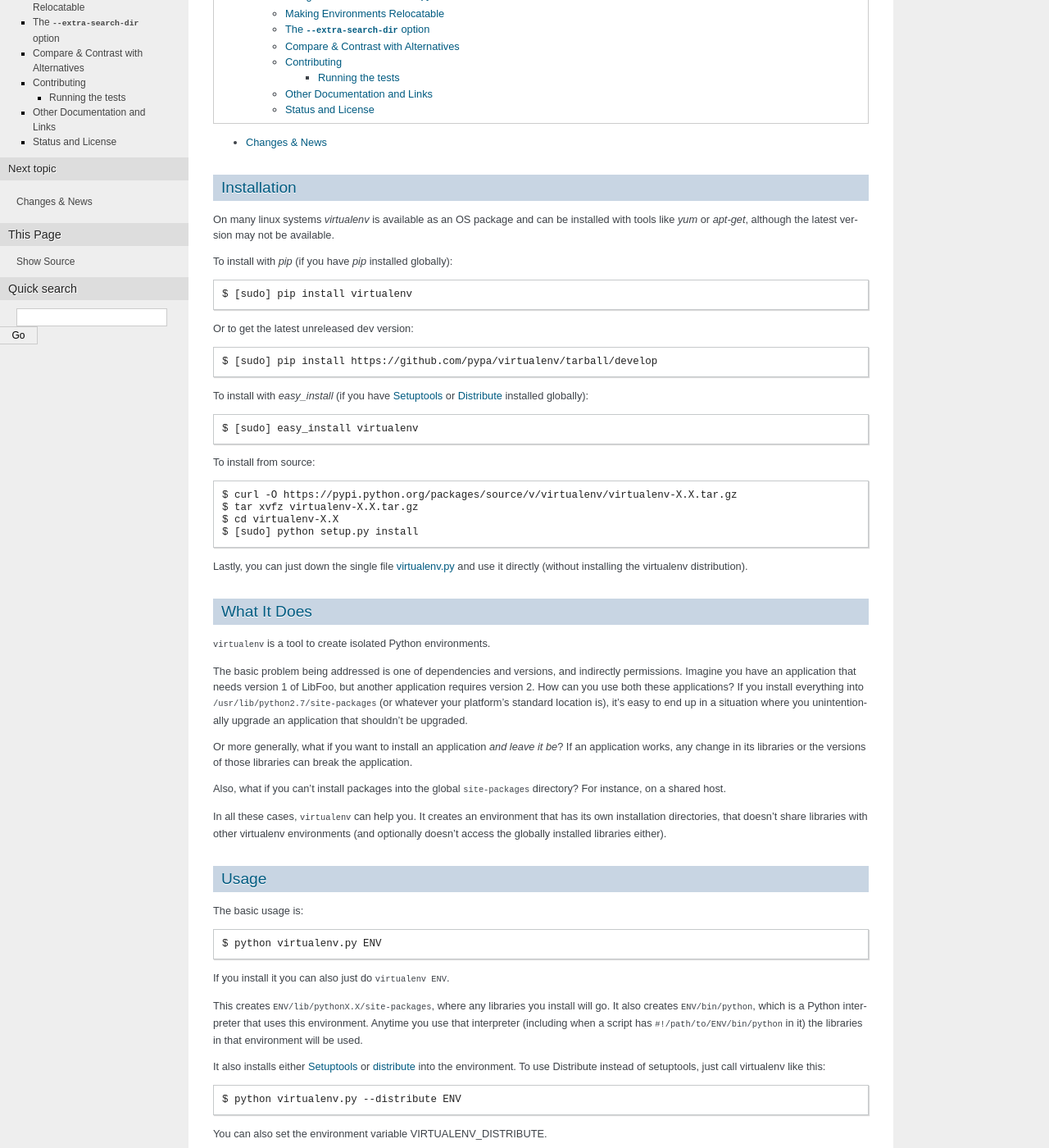
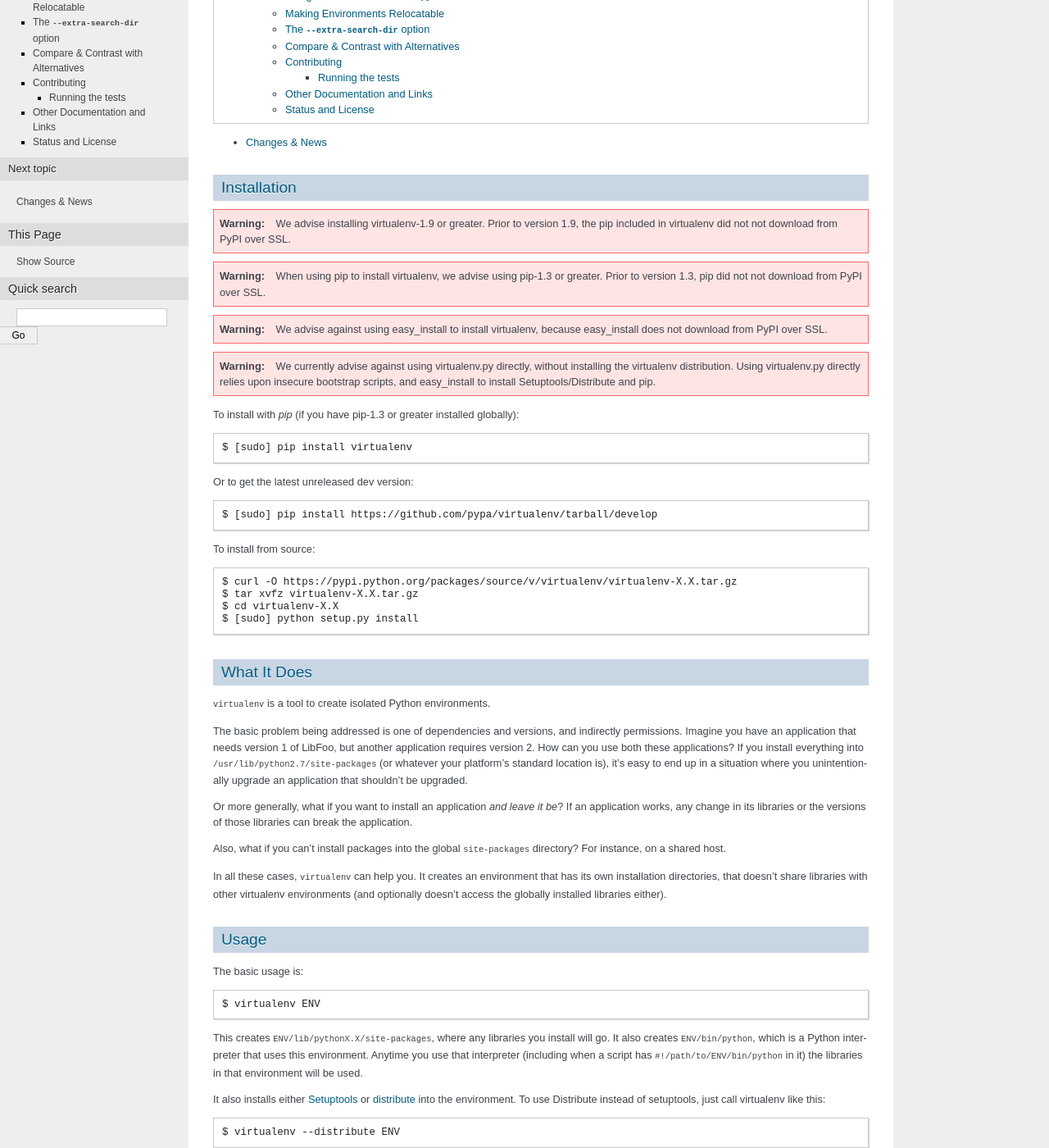
Before and after one commit to pypa/virtualenv, a Sphinx documentation site: the page built from docs/index.txt, in a window 1280 px wide and 1400 px high, scrolled down 436 px. Shown: the whole window at 82% size. Built offline with Sphinx 7.4.7, drawn with Linux system fonts in a browser that asks for light colours; some of the changed text lies outside the part shown.

Commit message:
secure installation docs

```diff
--- a/docs/conf.py
+++ b/docs/conf.py
@@ -39,14 +39,8 @@ copyright = '2007-2012, Ian Bicking, The Open Planning Project, The virtualenv d
 
 # The default replacements for |version| and |release|, also used in various
 # other places throughout the built documents.
-try:
-    from virtualenv import __version__
-    # The short X.Y version.
-    version = '.'.join(__version__.split('.')[:2])
-    # The full version, including alpha/beta/rc tags.
-    release = __version__
-except ImportError:
-    version = release = 'dev'
+from virtualenv import __version__
+version = release = __version__
 
 # There are two options for replacing |today|: either, you set today to some
 # non-false value, then it is used:
--- a/docs/index.txt
+++ b/docs/index.txt
@@ -16,10 +16,28 @@ virtualenv
 Installation
 ------------
 
-On many linux systems `virtualenv` is available as an OS package and can be installed with tools like `yum` or `apt-get`,
-although the latest version may not be available.
+.. warning::
 
-To install with `pip` (if you have `pip` installed globally):
+    We advise installing virtualenv-1.9 or greater. Prior to version 1.9, the pip included in virtualenv did not
+    not download from PyPI over SSL.
+
+.. warning::
+
+    When using pip to install virtualenv, we advise using pip-1.3 or greater. Prior to version 1.3, pip did not
+    not download from PyPI over SSL.
+
+.. warning::
+
+    We advise against using easy_install to install virtualenv, because easy_install
+    does not download from PyPI over SSL.
+
+.. warning::
+
+    We currently advise against using virtualenv.py directly, without installing the virtualenv distribution.
+    Using virtualenv.py directly relies upon insecure bootstrap scripts, and easy_install to install Setuptools/Distribute and pip.
+
+
+To install with `pip` (if you have pip-1.3 or greater installed globally):
 
 ::
 
@@ -32,14 +50,6 @@ Or to get the latest unreleased dev version:
  $ [sudo] pip install https://github.com/pypa/virtualenv/tarball/develop
 
 
-To install with `easy_install` (if you have `Setuptools <https://pypi.python.org/pypi/setuptools>`_ or
-`Distribute <https://pypi.python.org/pypi/distribute>`_ installed globally):
-
-::
-
- $ [sudo] easy_install virtualenv
-
-
 To install from source:
 
 ::
@@ -49,10 +59,6 @@ To install from source:
  $ cd virtualenv-X.X
  $ [sudo] python setup.py install
 
-Lastly, you can just down the single file `virtualenv.py`_ and use it directly
-(without installing the virtualenv distribution).
-
-.. _virtualenv.py: https://raw.github.com/pypa/virtualenv/master/virtualenv.py
 
 What It Does
 ------------
@@ -85,9 +91,7 @@ Usage
 
 The basic usage is::
 
-    $ python virtualenv.py ENV
-
-If you install it you can also just do ``virtualenv ENV``.
+    $ virtualenv ENV
 
 This creates ``ENV/lib/pythonX.X/site-packages``, where any libraries you
 install will go.  It also creates ``ENV/bin/python``, which is a Python
@@ -100,7 +104,7 @@ It also installs either `Setuptools
 <http://pypi.python.org/pypi/distribute>`_ into the environment. To use
 Distribute instead of setuptools, just call virtualenv like this::
 
-    $ python virtualenv.py --distribute ENV
+    $ virtualenv --distribute ENV
 
 You can also set the environment variable VIRTUALENV_DISTRIBUTE.
 
@@ -229,11 +233,11 @@ virtualenv can not only be configured by passing command line options such as
   you can also set an environment variable::
 
       $ export VIRTUALENV_DISTRIBUTE=true
-      $ python virtualenv.py ENV
+      $ virtualenv ENV
 
   It's the same as passing the option to virtualenv directly::
 
-      $ python virtualenv.py --distribute ENV
+      $ virtualenv --distribute ENV
 
   This also works for appending command line options, like ``--find-links``.
   Just leave an empty space between the passsed values, e.g.::
@@ -243,7 +247,7 @@ virtualenv can not only be configured by passing command line options such as
 
   is the same as calling::
 
-      $ python virtualenv.py --extra-search-dir=/path/to/dists --extra-search-dir=/path/to/other/dists ENV
+      $ virtualenv --extra-search-dir=/path/to/dists --extra-search-dir=/path/to/other/dists ENV
 
 - Config files
 
```
